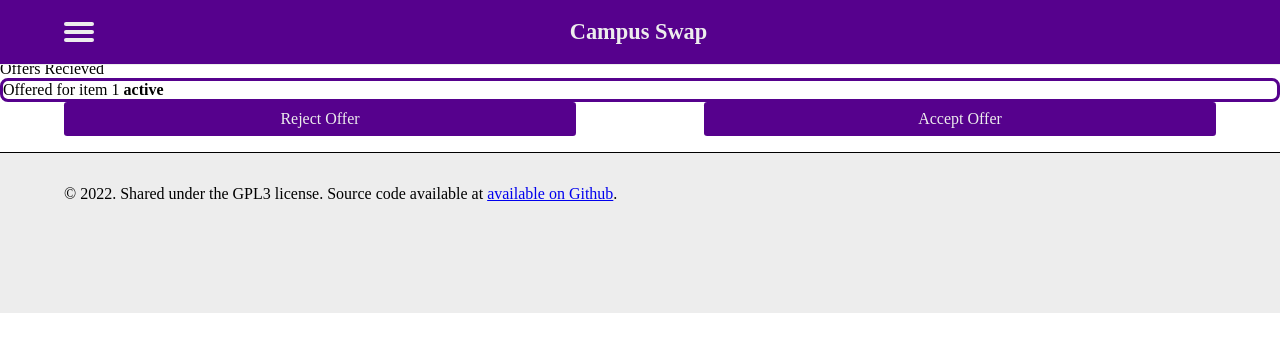
After one commit to software-students-spring2024/5-final-project-spring-2024-mjetteam, a Flask app: page /recievedoffers in a window 1280 px wide. The commit adds this page. Shown: the top 352 px of the page. Run offline with Flask 3, Linux system fonts and the light colour scheme; a database or web service that is not in the repository returns one stand-in record (values such as "Sample title").

Commit message:
implemented simple offers with status and purge function

```diff
--- a/src/app.py
+++ b/src/app.py
@@ -166,7 +166,9 @@ def logout():
 def item(item_id):
     try:
         founditem = db.items.find_one({'_id': ObjectId(item_id)})
-        return render_template("item.html", founditem = founditem)
+        userid = flask_login.current_user.id
+        user = db.users.find_one({"_id":ObjectId(userid)})
+        return render_template("item.html", founditem = founditem, user = user)
     except:
         return redirect(url_for('home')) #redirect to an error page ideally
 
@@ -202,8 +204,12 @@ def create_item(user_id):
 def delete(item_id):
         db.items.delete_one({"_id": ObjectId(item_id)})
         #TODO can redirect to the my listings page later
-        return redirect(url_for('view_listings'))
-
+        return redirect(url_for('purge', item_id = item_id))
+@app.route("/deleteoffer/<offer_id>")
+@flask_login.login_required
+def deleteoffer(offer_id):
+    db.offers.delete_one({"_id": ObjectId(offer_id)})
+    return redirect(url_for('sentoffers'))
 @app.route("/edit/<item_id>")
 @flask_login.login_required
 def edit(item_id):
@@ -243,6 +249,59 @@ def setprivate(item_id):
     item = {"public":False}
     db.items.update_one({"_id": ObjectId(item_id)}, {"$set": item})
     return redirect(url_for('view_listings'))
+@app.route("/offer/<item_id>")
+@flask_login.login_required
+def offer(item_id):
+    founditem = db.items.find_one({'_id': ObjectId(item_id)})
+    user_to_find = flask_login.current_user.id
+    items = list(db.items.find({"user": ObjectId(user_to_find)}))
+    return render_template("offer.html", founditem = founditem, item_id = item_id, docs=items)
+
+
+@app.route("/newoffer/<item_id>", methods= ["GET", "POST"])
+@flask_login.login_required
+def new_offer(item_id):
+    offered = request.form.getlist("mycheckbox")
+    touser = db.items.find_one({"_id": ObjectId(item_id)}).get('user')
+
+    curuser = flask_login.current_user.id
+    offer = {"offerforid": item_id, "offereditems" : offered, "sentby": ObjectId(curuser) ,"status": "sent", "sendtouser": touser}
+    db.offers.insert_one(offer)
+    return redirect(url_for('sentoffers'))
+
+@app.route("/sentoffers")
+@flask_login.login_required
+def sentoffers():
+    curuser = flask_login.current_user.id
+    offers = list(db.offers.find({"sentby": ObjectId(curuser)}))
+    return render_template("sentoffers.html", docs = offers)
+@app.route("/recievedoffers")
+@flask_login.login_required
+def recievedoffers():
+    curuser = flask_login.current_user.id
+    offers = list(db.offers.find({"sendtouser": ObjectId(curuser)}))
+    return render_template("recievedoffers.html", docs = offers)
+
+@app.route("/acceptoffer/<offer_id>")
+@flask_login.login_required
+def acceptoffer(offer_id):
+    item = {"status":"accepted"}
+    db.offers.update_one({"_id": ObjectId(offer_id)}, {"$set": item})
+    return redirect(url_for('recievedoffers'))
+
+@app.route("/rejectoffer/<offer_id>")
+@flask_login.login_required
+def rejectoffer(offer_id):
+    item = {"status":"rejected"}
+    db.offers.update_one({"_id": ObjectId(offer_id)}, {"$set": item})
+    return redirect(url_for('recievedoffers'))
+
+@app.route("/purge/<item_id>")
+@flask_login.login_required
+def purge(item_id):
+    query = {"offereditems": item_id}
+    db.offers.delete_many(query)
+    return redirect(url_for("view_listings"))
 
 @login_manager.unauthorized_handler
 def unauthorized_handler():
--- a/src/templates/base.html
+++ b/src/templates/base.html
@@ -2,10 +2,17 @@
 <html>
   <head>
     <title>Campus Swap</title>
-    <meta charset="UTF-8">
-    <meta name="viewport" content="width=device-width, initial-scale=1.0">
-    <link rel="stylesheet" href="{{ url_for('static', filename='style.css') }}"/>
-    <link rel="shortcut icon" type="image/png" href="{{ url_for('static', filename='handshake.png') }}">
+    <meta charset="UTF-8" />
+    <meta name="viewport" content="width=device-width, initial-scale=1.0" />
+    <link
+      rel="stylesheet"
+      href="{{ url_for('static', filename='style.css') }}"
+    />
+    <link
+      rel="shortcut icon"
+      type="image/png"
+      href="{{ url_for('static', filename='handshake.png') }}"
+    />
   </head>
 
   <body>
@@ -36,12 +43,16 @@
             <ul id="menu">
               <a href="{{ url_for('home')}}"><li>Home</li></a>
               {% if current_user.is_authenticated %}
-                <a href="{{ url_for('add')}}"><li>Make Listing</li></a>
-                <a href="{{ url_for('view_listings')}}"><li>View Listings</li></a>
-                <a href="{{ url_for('logout') }}"><li>Logout</li></a>
+              <a href="{{ url_for('add')}}"><li>Make Listing</li></a>
+              <a href="{{ url_for('view_listings')}}"><li>View Listings</li></a>
+              <a href="{{ url_for('sentoffers')}}"><li>Sent Offers</li></a>
+              <a href="{{ url_for('recievedoffers')}}"
+                ><li>Recieved Offers</li></a
+              >
+              <a href="{{ url_for('logout') }}"><li>Logout</li></a>
               {% else%}
-                <a href="{{ url_for('log_in') }}"><li>Login</li></a>
-                <a href="{{ url_for('sign_up')}}"><li>Sign Up</li></a>
+              <a href="{{ url_for('log_in') }}"><li>Login</li></a>
+              <a href="{{ url_for('sign_up')}}"><li>Sign Up</li></a>
               {% endif %}
             </ul>
           </div>
--- /dev/null
+++ b/src/templates/recievedoffers.html
@@ -0,0 +1,19 @@
+{% extends 'base.html' %} {% block container %}
+<div>
+  <a>Offers Recieved</a>
+</div>
+<div>
+  {% for doc in docs %}
+  <div class="listing-alt">
+    <a>Offered for item {{doc.offerforid}}</a>
+    <b>{{doc.status}}</b>
+  </div>
+  <div class="item-buttons">
+    <a href="{{url_for('rejectoffer', offer_id = doc._id)}}">Reject Offer</a>
+    <br />
+    <a href="{{url_for('acceptoffer', offer_id = doc._id)}}">Accept Offer</a>
+  </div>
+  {%endfor%}
+</div>
+
+{% endblock %}
```
Also changed, not shown: src/templates/item.html (+5 -4 lines), src/templates/offer.html (added, +66 -0 lines), src/templates/sentoffers.html (added, +17 -0 lines).
